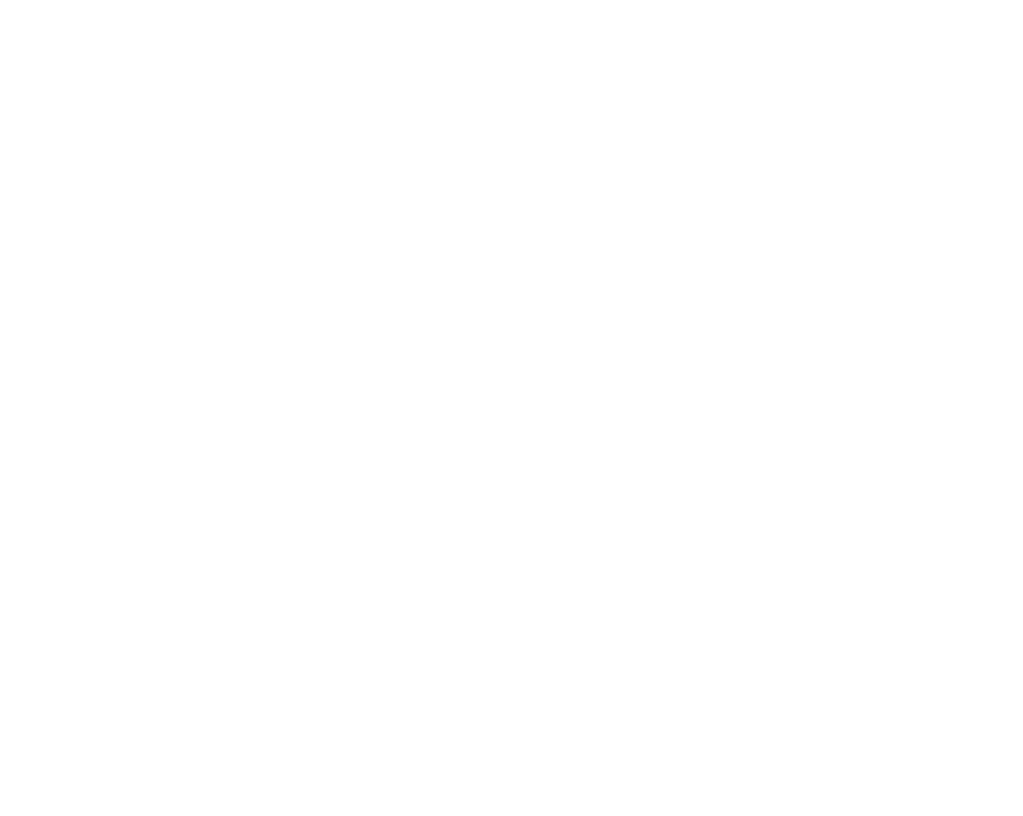
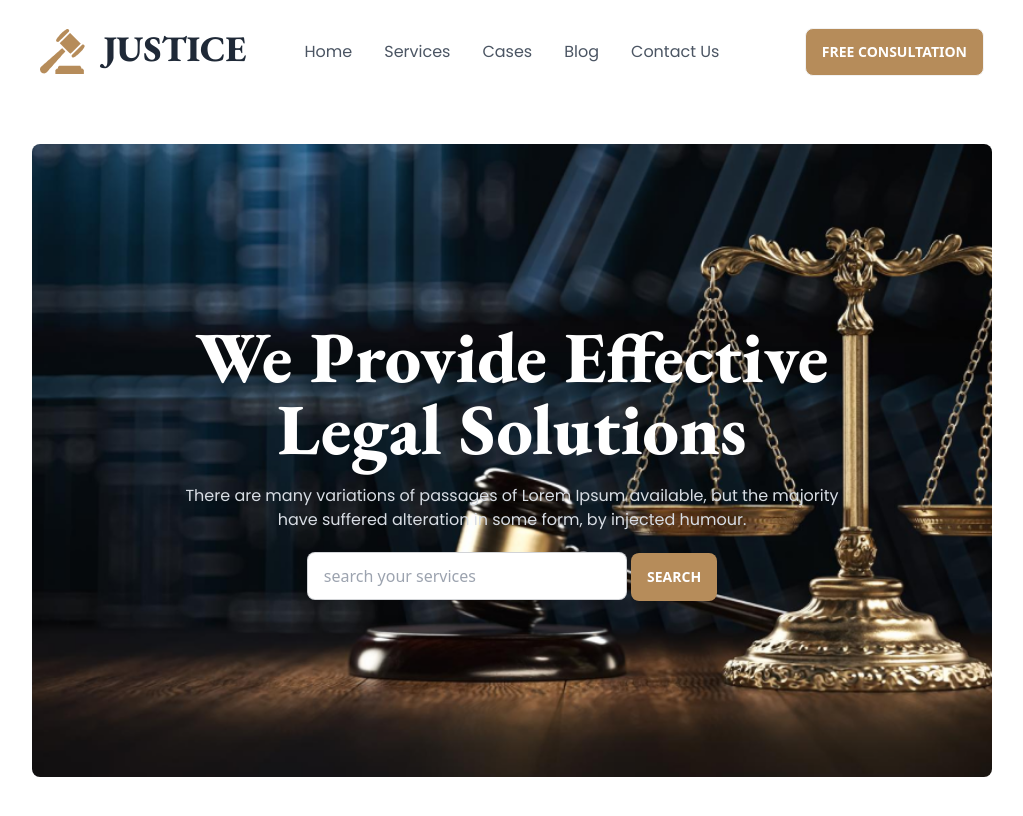
Before and after one commit to tanmoyach99/legal-solutions, a plain HTML site: page index.html in a window 1280 px wide. Shown: the whole page, without its empty margins (128-1151 px from the left). Drawn offline with nearby package versions, Linux system fonts and the light colour scheme.

Commit message:
nav and banner added

```diff
--- a/index.html
+++ b/index.html
@@ -3,10 +3,139 @@
   <head>
     <meta charset="UTF-8" />
     <meta name="viewport" content="width=device-width, initial-scale=1.0" />
+    <link rel="preconnect" href="https://fonts.googleapis.com" />
+    <link rel="preconnect" href="https://fonts.gstatic.com" crossorigin />
+    <link
+      href="https://fonts.googleapis.com/css2?family=EB+Garamond:ital,wght@0,400;0,500;0,600;0,700;0,800;1,500;1,600;1,700;1,800&family=Poppins:wght@400;500;600;700&display=swap"
+      rel="stylesheet"
+    />
     <title>legal solutions</title>
+
+    <link
+      href="https://cdn.jsdelivr.net/npm/daisyui@3.4.0/dist/full.css"
+      rel="stylesheet"
+      type="text/css"
+    />
+    <script src="https://cdn.tailwindcss.com"></script>
+    <script>
+      tailwind.config = {
+        theme: {
+          extend: {
+            colors: {
+              brand: "#414040",
+
+              "btn-bg": "#B68C5A",
+            },
+          },
+        },
+      };
+    </script>
+    <style>
+      .garamond {
+        font-family: "EB Garamond", serif;
+      }
+      .poppins {
+        font-family: "Poppins", sans-serif;
+      }
+    </style>
   </head>
   <body>
-    <header></header>
+    <header>
+      <nav class="px-40 py-4">
+        <div class="navbar bg-white-100">
+          <div class="navbar-start">
+            <div class="dropdown">
+              <label tabindex="0" class="btn btn-ghost lg:hidden">
+                <svg
+                  xmlns="http://www.w3.org/2000/svg"
+                  class="h-5 w-5"
+                  fill="none"
+                  viewBox="0 0 24 24"
+                  stroke="currentColor"
+                >
+                  <path
+                    stroke-linecap="round"
+                    stroke-linejoin="round"
+                    stroke-width="2"
+                    d="M4 6h16M4 12h8m-8 6h16"
+                  />
+                </svg>
+              </label>
+              <ul
+                tabindex="0"
+                class="menu menu-sm dropdown-content mt-3 z-[1] p-2 shadow bg-base-100 rounded-box w-52n text-base"
+              >
+                <li><a>Home</a></li>
+                <li>
+                  <a>Services</a>
+                </li>
+                <li><a>Cases</a></li>
+                <li><a>Blog</a></li>
+                <li><a>Contact Us</a></li>
+              </ul>
+            </div>
+            <a class="flex">
+              <img src="images/logo.png" alt="" />
+              <h2
+                class="font-extrabold text-4xl text-gray-800 uppercase garamond -ml-24"
+              >
+                justice
+              </h2>
+            </a>
+          </div>
+          <div class="navbar-center hidden lg:flex">
+            <ul
+              class="menu menu-horizontal px-1 text-base text-gray-600 poppins"
+            >
+              <li><a>Home</a></li>
+              <li>
+                <a>Services</a>
+              </li>
+              <li><a>Cases</a></li>
+              <li><a>Blog</a></li>
+              <li><a>Contact Us</a></li>
+            </ul>
+          </div>
+          <div class="navbar-end">
+            <a class="btn bg-btn-bg text-white">Free consultation</a>
+          </div>
+        </div>
+      </nav>
+      <section class="header-banner py-10 px-40">
+        <div
+          class="hero min-h-fit py-40 rounded-lg"
+          style="background-image: url(images/banner.png)"
+        >
+          <div class="hero-content text-center text-neutral-content">
+            <div class="">
+              <h1
+                class="mb-5 text-5xl font-bold text-white gap-y-4 text-7xl font-extrabold garamond"
+              >
+                We Provide Effective <br />
+                Legal Solutions
+              </h1>
+              <p class="mb-5 mt-4 poppins">
+                There are many variations of passages of Lorem Ipsum available,
+                but the majority <br />
+                have suffered alteration in some form, by injected humour.
+              </p>
+              <div>
+                <input
+                  type="text"
+                  placeholder="search your services"
+                  class="input input-bordered w-full max-w-xs"
+                />
+                <input
+                  type="submit"
+                  value="Search"
+                  class="btn bg-btn-bg text-white border-none"
+                />
+              </div>
+            </div>
+          </div>
+        </div>
+      </section>
+    </header>
     <main></main>
     <footer></footer>
   </body>
--- /dev/null
+++ b/tailwind.config.js
@@ -0,0 +1,8 @@
+/** @type {import('tailwindcss').Config} */
+module.exports = {
+  content: ["./src/**/*.{html,js}"],
+  theme: {
+    extend: {},
+  },
+  plugins: [],
+};
```
